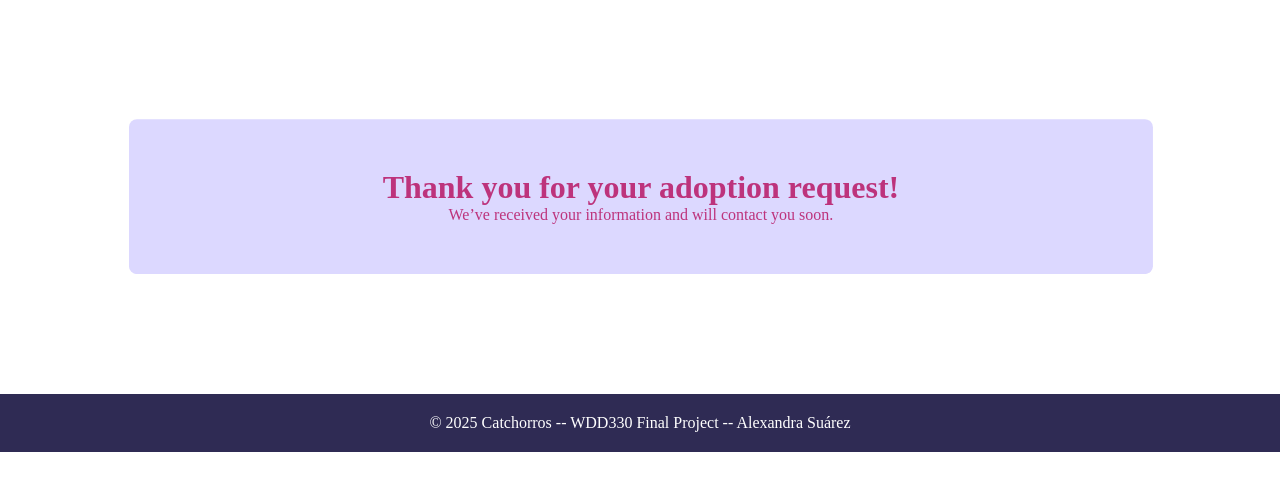
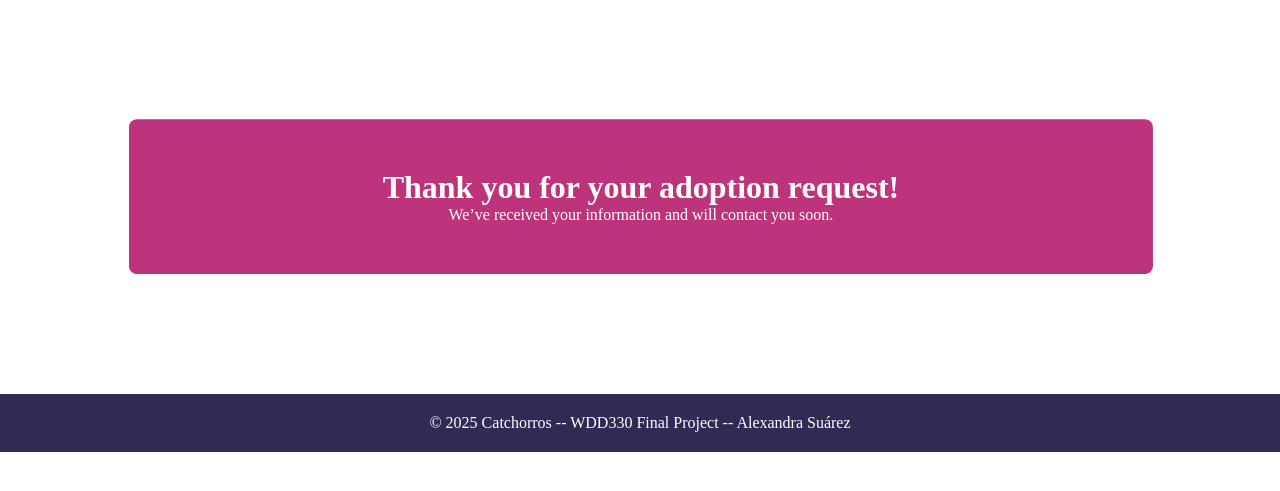
Before and after one commit to nasbf/catchorros, a website with bundled scripts: page checkform.html in a window 1280 px wide. In both pictures the pointer is over the element 641 px from the left and 371 px from the top of the page. Shown: the part 175-666 px from the top of the page. Built offline with nearby package versions, Linux system fonts and the light colour scheme; a web font is replaced by a local one.

Commit message:
css update

```diff
--- a/css/styles.css
+++ b/css/styles.css
@@ -274,6 +274,10 @@
     border-radius: 8px;
     transition: 0.3s ease;
     animation: bounce 0.5s infinite;
+    &.message:hover{
+        background-color: var(--color-principal);
+        color:white;
+    }
 
     @media (max-width: 768px) {
         width: 80%;
```
